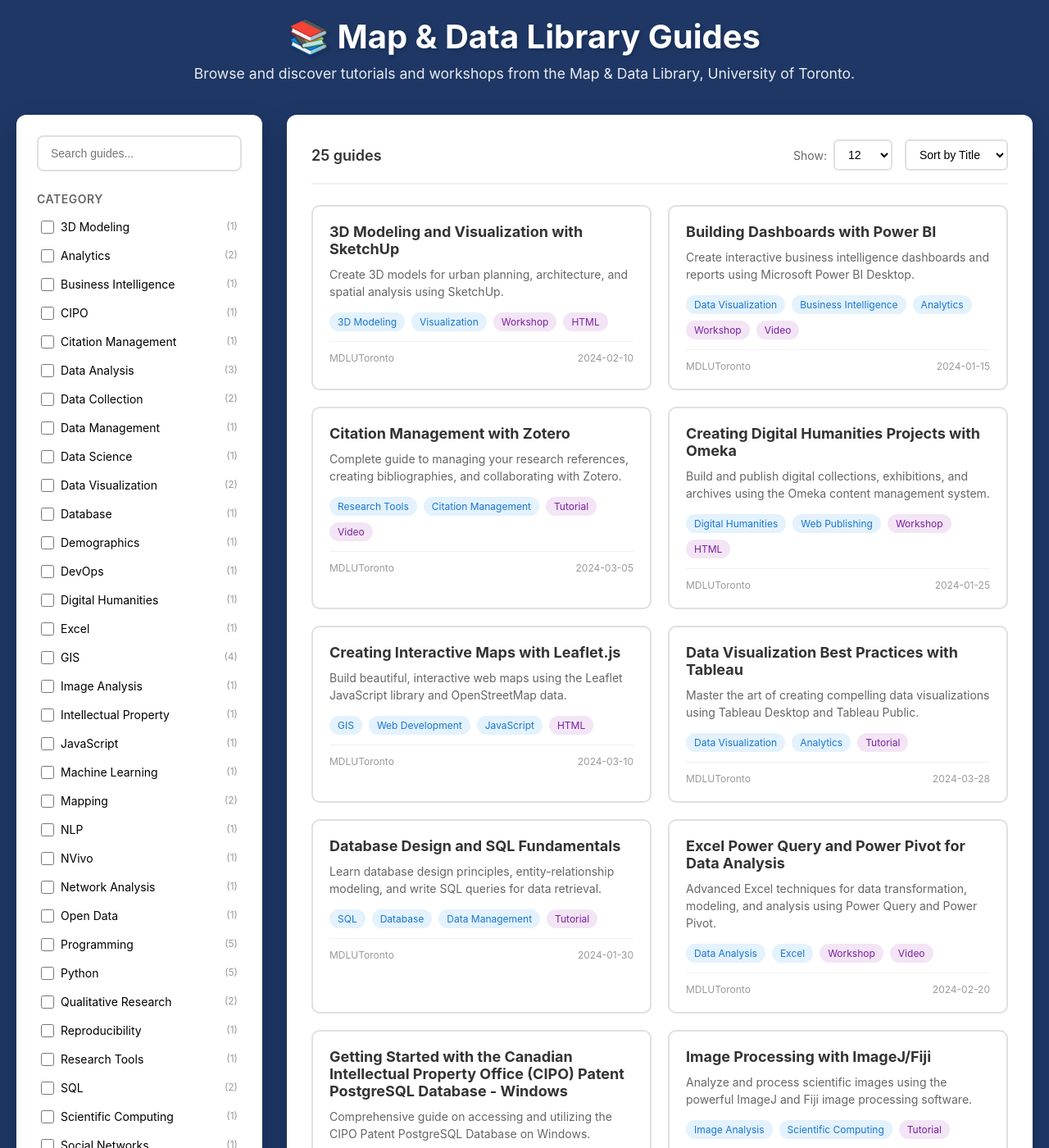
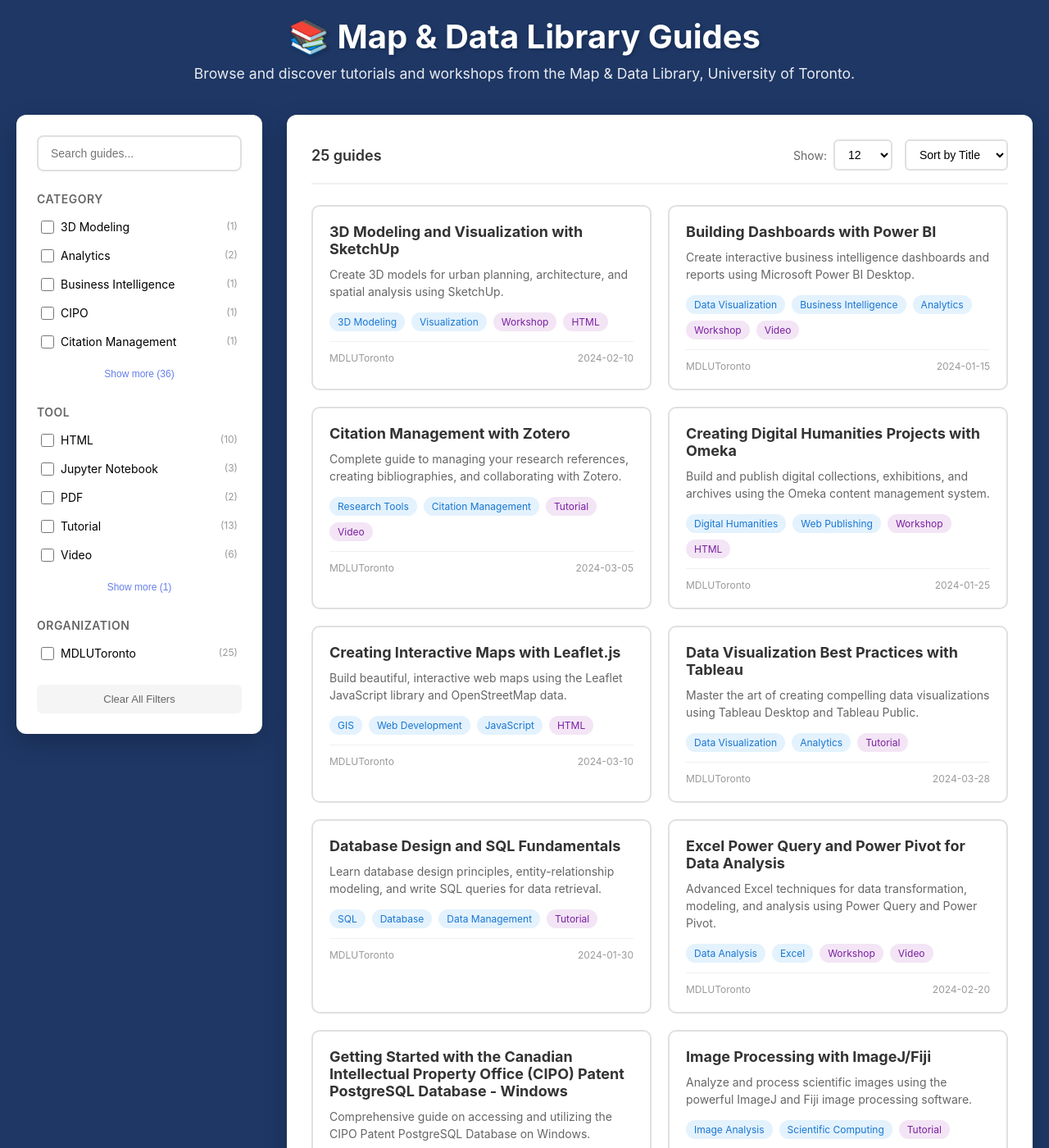
Before and after one commit to MDLutoronto/tutorials-search, a Jekyll site: the page built from page.md, in a window 1280 px wide and 1400 px high. Shown: the whole window at 82% size. Built offline with Jekyll 4.4.1, drawn with Linux system fonts in a browser that asks for light colours; some of the changed text lies outside the part shown.

Commit message:
feat: added show more for option

```diff
--- a/_layouts/minimal_search.html
+++ b/_layouts/minimal_search.html
@@ -136,6 +136,29 @@
 
         .clear-filters:hover {
             background-color: #e0e0e0;
+        }
+
+        .show-more-btn {
+            width: 100%;
+            padding: 6px;
+            background: none;
+            border: none;
+            color: #667eea;
+            cursor: pointer;
+            font-size: 12px;
+            text-align: center;
+            margin-top: 5px;
+            border-radius: 4px;
+            transition: background-color 0.2s;
+            font-weight: 500;
+        }
+
+        .show-more-btn:hover {
+            background-color: #f5f5f5;
+        }
+
+        .facet-option.hidden {
+            display: none;
         }
 
         .results-section {
@@ -481,16 +504,18 @@
             createFacets('organization', 'organizationFacets');
         }
 
-        // Create facet checkboxes
+        // Create facet checkboxes with show more functionality
         function createFacets(facetKey, containerId) {
             const container = document.getElementById(containerId);
             const values = getFacetValues(facetKey);
+            const maxVisible = 5; // Show first 5 items by default
 
-            container.innerHTML = values.map(value => {
+            const facetHTML = values.map((value, index) => {
                 const count = countFacetValues(facetKey, value);
                 const isChecked = activeFilters[facetKey].has(value);
+                const isHidden = index >= maxVisible ? 'hidden' : '';
                 return `
-                    <div class="facet-option">
+                    <div class="facet-option ${isHidden}" data-facet-item="${facetKey}">
                         <input type="checkbox" id="${facetKey}-${value}"
                                data-facet="${facetKey}"
                                data-value="${value}"
@@ -503,9 +528,51 @@
                 `;
             }).join('');
 
+            // Add show more button if there are more than maxVisible items
+            const showMoreBtn = values.length > maxVisible
+                ? `<button class="show-more-btn" data-facet="${facetKey}" data-expanded="false">
+                     Show more (${values.length - maxVisible})
+                   </button>`
+                : '';
+
+            container.innerHTML = facetHTML + showMoreBtn;
+
+            // Add event listeners to checkboxes
             container.querySelectorAll('input[type="checkbox"]').forEach(checkbox => {
                 checkbox.addEventListener('change', handleFacetChange);
             });
+
+            // Add event listener to show more button
+            const showMoreButton = container.querySelector('.show-more-btn');
+            if (showMoreButton) {
+                showMoreButton.addEventListener('click', (e) => toggleShowMore(e, facetKey, values.length, maxVisible));
+            }
+        }
+
+        // Toggle show more/less for facets
+        function toggleShowMore(event, facetKey, totalCount, maxVisible) {
+            const button = event.target;
+            const container = button.parentElement;
+            const isExpanded = button.dataset.expanded === 'true';
+            const allItems = container.querySelectorAll(`.facet-option[data-facet-item="${facetKey}"]`);
+
+            if (isExpanded) {
+                // Collapse - hide items beyond maxVisible
+                allItems.forEach((item, index) => {
+                    if (index >= maxVisible) {
+                        item.classList.add('hidden');
+                    }
+                });
+                button.textContent = `Show more (${totalCount - maxVisible})`;
+                button.dataset.expanded = 'false';
+            } else {
+                // Expand - show all items
+                allItems.forEach(item => {
+                    item.classList.remove('hidden');
+                });
+                button.textContent = 'Show less';
+                button.dataset.expanded = 'true';
+            }
         }
 
         // Handle facet selection
```
